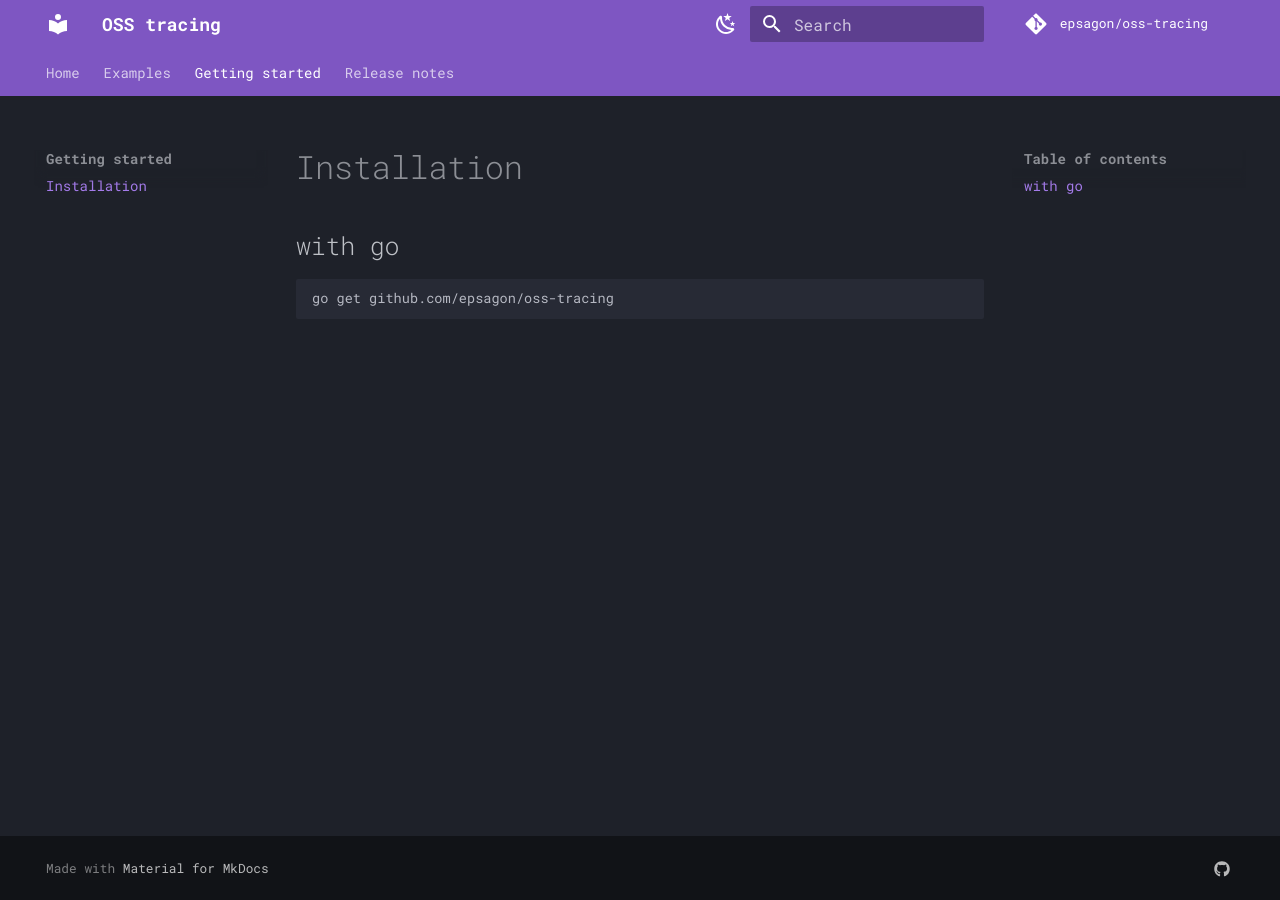
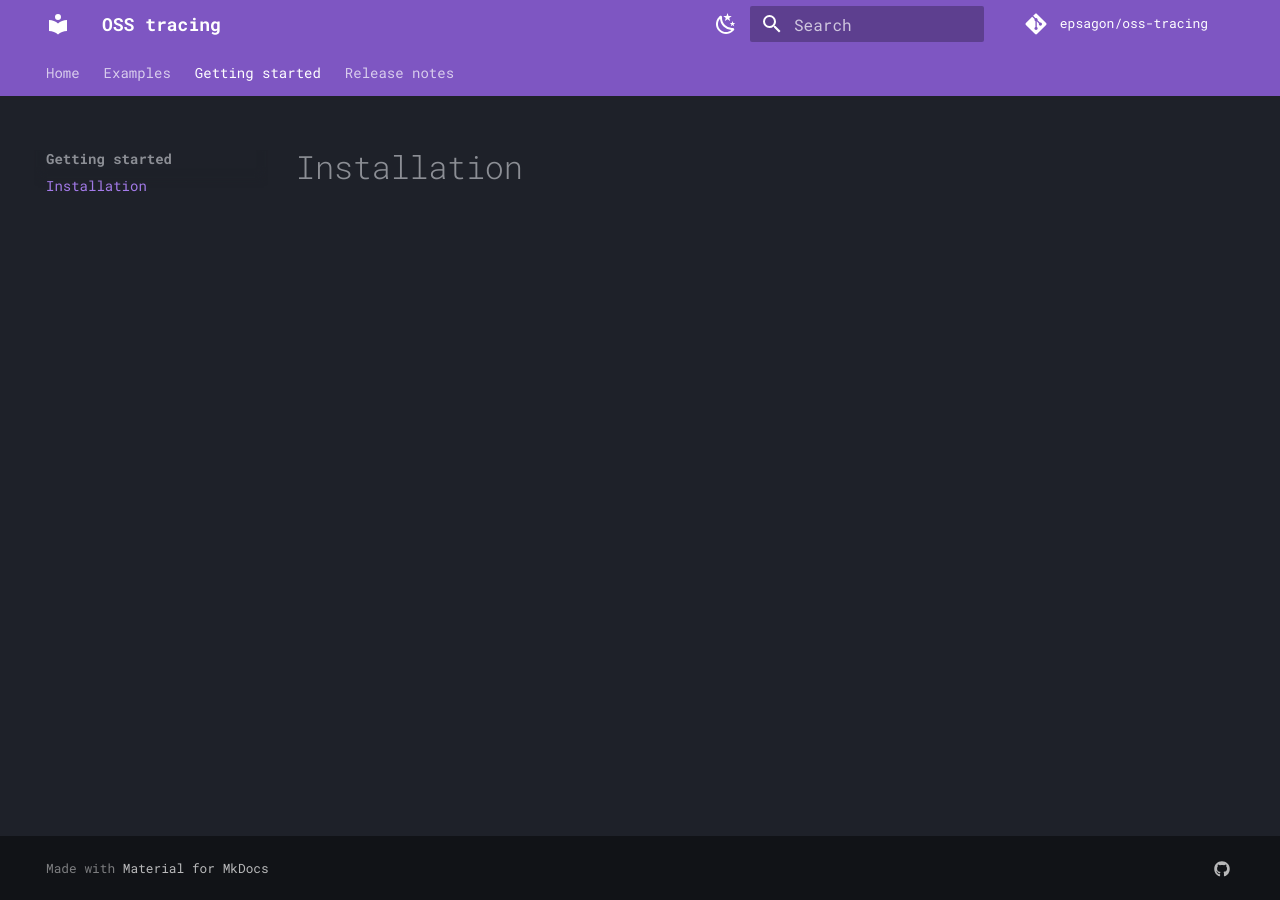
Before and after one commit to teletrace/teletrace, an MkDocs documentation site: the page built from website/docs/getting-started/installation.md, in a window 1280 px wide. Built offline with MkDocs 1.6.1 and Material for MkDocs 9.7.7, drawn with Linux system fonts in a browser that asks for light colours; comment, search, counter and statistics services are not loaded.

Commit message:
removed unnecessary Makefile, removed go installation docs, changed mkdocs website url, changed gh pages action name

````diff
--- a/website/docs/getting-started/installation.md
+++ b/website/docs/getting-started/installation.md
@@ -1,7 +1 @@
 # Installation
-
-## with go
-
-```
-go get github.com/epsagon/oss-tracing
-```
--- a/website/mkdocs.yml
+++ b/website/mkdocs.yml
@@ -1,7 +1,7 @@
 site_name: OSS tracing
 
 theme:
-  homepage: https://epsagon.github.io/oss-tracing-docs/
+  homepage: https://epsagon.github.io/oss-tracing/
   font:
     text: Roboto Mono
 
````
Also changed, not shown: 2 other files.
